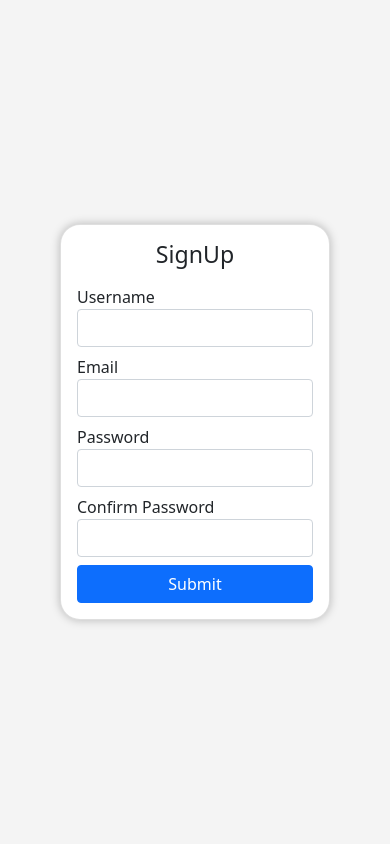
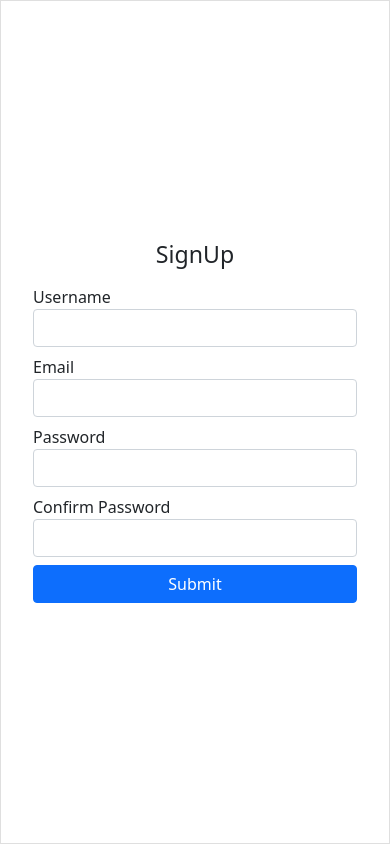
Before and after one commit to Charchit-beginner/flask-chat, a Flask app: page /register in a window 390 px wide. Run offline with Flask 2, Linux system fonts and the light colour scheme; some libraries are stand-ins or nearby versions.

Commit message:
made responsive

```diff
--- a/app/templates/layout.html
+++ b/app/templates/layout.html
@@ -19,6 +19,11 @@
 .card:hover{
   box-shadow: 0px 0px 20px rgba(0, 0, 0, 0.253);
 }
+@media only screen and (max-width: 575px){
+.card{
+    position:absolute;
+    height:100%;
+}
     </style>
     <title>ChatApp</title>
       <script src="https://code.jquery.com/jquery-3.1.0.js" ></script>
@@ -30,6 +35,24 @@
 
 
 
+<script type="text/javascript">
+      function myFunction(x) {
+    if (x.matches) { // If media query matches
+      $(".main-div").attr("class","container main-div px-0")
+      $(".card").css({"border-radius":"0px"})
+      $(".card").attr("class","container card px-0 pt-2  justify-content-center")
+      $("body").attr("class","d-flex")
+    } else {
+       $(".main-div").attr("class","w-25 mx-auto main-div")
+      $("body").attr("class","d-flex min-vh-100 justify-content-center align-items-center")
+      $(".card").css({"border-radius":"15px"})
+      $(".card").addClass("pb-3")
+    }
+  }
 
+    var x = window.matchMedia("(max-width: 575px)")
+    myFunction(x)
+    x.addListener(myFunction)
+</script>
 </body>
 </html>
--- a/app/templates/register.html
+++ b/app/templates/register.html
@@ -3,8 +3,8 @@
 
 
 
-  <div class="w-25 mx-auto" style="min-width:270px">
-        <div class="container card px-3 py-3">
+  <div class="w-25 mx-auto main-div" style="min-width:270px">
+        <div class="container card px-3 py-3" style="padding:2rem!important">
           <h3 class="text-center">SignUp</h3>
           {% include "flash.html" %}
           <form action="" method="POST">
--- a/app/templates/signin.html
+++ b/app/templates/signin.html
@@ -1,8 +1,8 @@
 {% extends "layout.html" %}
 {% block body %}
 
-        <div class="w-25 mx-auto" style="min-width:270px">
-        <div class="container card px-3 py-3">
+        <div class="w-25 mx-auto main-div" style="min-width:270px ">
+        <div class="container card px-3 py-3 " style="padding:2rem!important">
           <h3 class="text-center">Signin</h3>
 {% include "flash.html" %}
           <form action="" method="post">
--- a/app/templates/users.html
+++ b/app/templates/users.html
@@ -27,10 +27,11 @@
 </style>
 {% endblock %}
 {% block body %}
-<div class="w-25 mx-auto" style="min-width:270px">
+<div class="w-25 mx-auto main-div" style="min-width:270px">
 
         <div class="container card px-3 py-3">
             {% include "flash.html" %}
+            <div class="px-3 py-3 h-100">
             <div class="row align-items-center">
                 <div class="col d-flex">
                     <div class="d-flex">
@@ -70,7 +71,7 @@
                     </input>
                 </div>
                 <div class="user" style="height:244px; overflow-y: auto ;overflow-x: hidden;" >
-                {% for item in range(4) %}
+                {% for item in range(10) %}
 
 
 
@@ -91,6 +92,7 @@
                 <hr style="margin: 6px 0px;">
                 {% endfor %}
                 </div>
+            </div>
         </div>
 
 </div>
```
Also changed, not shown: app/templates/index.html (+14 -28 lines).
